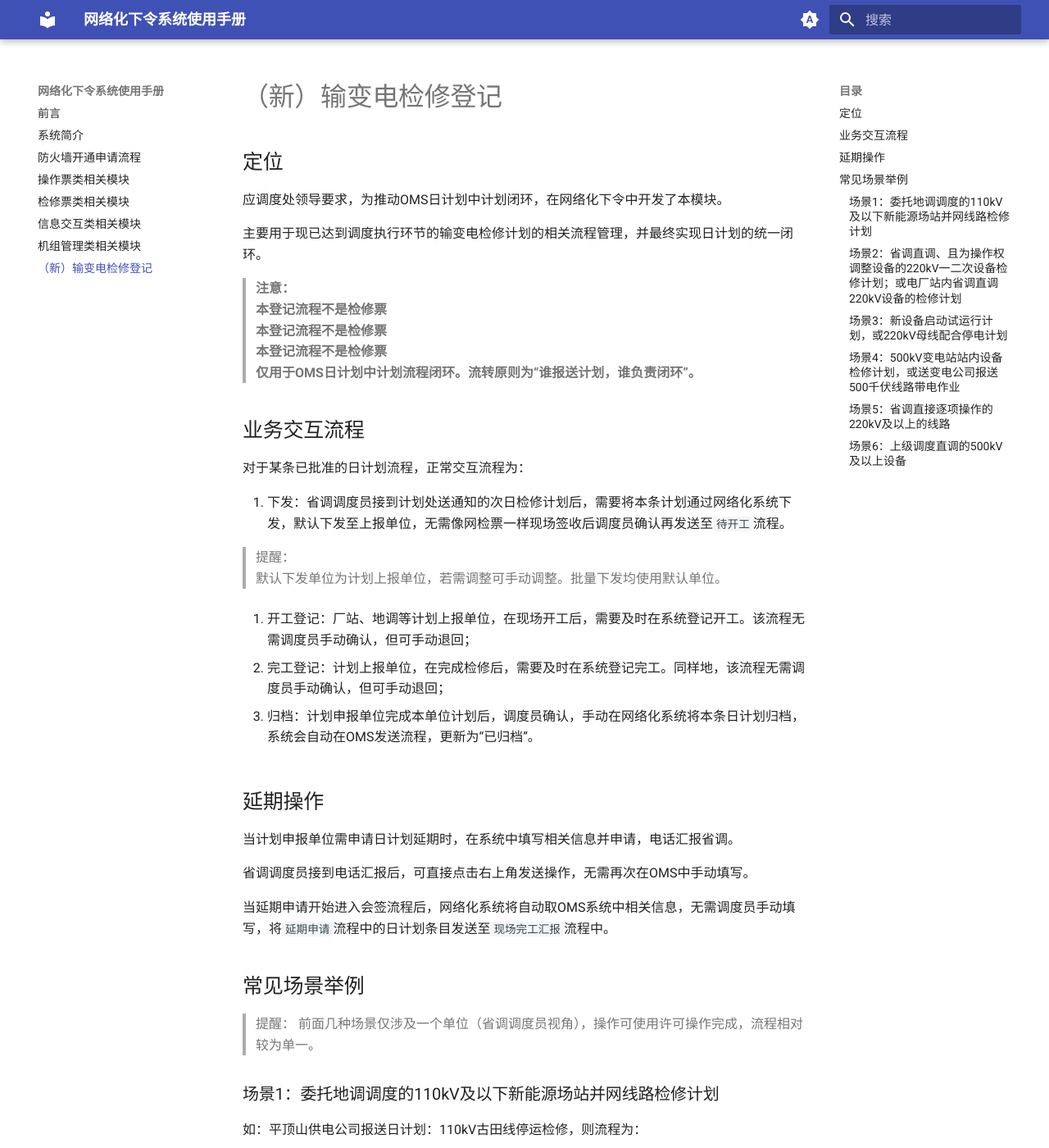
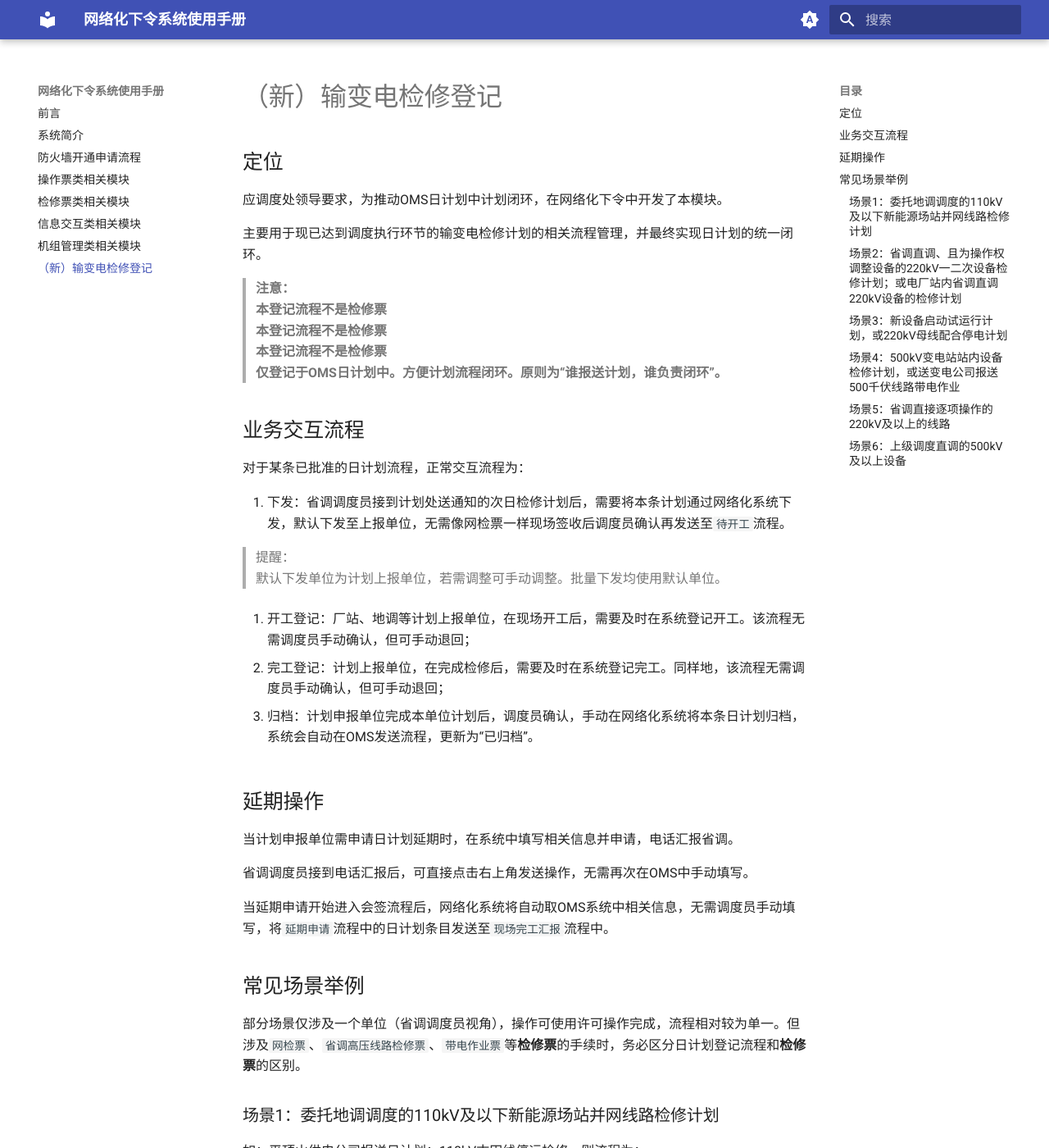
Before and after one commit to majiaqifg/netorder-docs, an MkDocs documentation site: the page built from docs/（新）输变电检修登记.md, in a window 1280 px wide and 1400 px high. Shown: the whole window at 82% size. Built offline with MkDocs 1.6.1 and Material for MkDocs 9.7.7, drawn with Linux system fonts in a browser that asks for light colours.

Commit message:
消除（新）的bug

```diff
--- a/docs/（新）输变电检修登记.md
+++ b/docs/（新）输变电检修登记.md
@@ -10,7 +10,7 @@
 本登记流程不是检修票
 本登记流程不是检修票
 本登记流程不是检修票
-仅用于OMS日计划中计划流程闭环。流转原则为“谁报送计划，谁负责闭环”。**
+仅登记于OMS日计划中。方便计划流程闭环。原则为“谁报送计划，谁负责闭环”。**
 
 ## 业务交互流程
 
@@ -18,8 +18,8 @@
 
 1. 下发：省调调度员接到计划处送通知的次日检修计划后，需要将本条计划通过网络化系统下发，默认下发至上报单位，无需像网检票一样现场签收后调度员确认再发送至`待开工`流程。
 
->提醒：
->默认下发单位为计划上报单位，若需调整可手动调整。批量下发均使用默认单位。
+> 提醒：
+> 默认下发单位为计划上报单位，若需调整可手动调整。批量下发均使用默认单位。
 
 2. 开工登记：厂站、地调等计划上报单位，在现场开工后，需要及时在系统登记开工。该流程无需调度员手动确认，但可手动退回；
 
@@ -36,8 +36,7 @@
 
 ## 常见场景举例
 
-> 提醒：
-> 前面几种场景仅涉及一个单位（省调调度员视角），操作可使用许可操作完成，流程相对较为单一。
+部分场景仅涉及一个单位（省调调度员视角），操作可使用许可操作完成，流程相对较为单一。但涉及`网检票`、`省调高压线路检修票`、`带电作业票`等**检修票**的手续时，务必区分日计划登记流程和**检修票**的区别。
 
 ### 场景1：委托地调调度的110kV及以下新能源场站并网线路检修计划
 
```
Also changed, not shown: site/search/search_index.json, site/（新）输变电检修登记/index.html.
